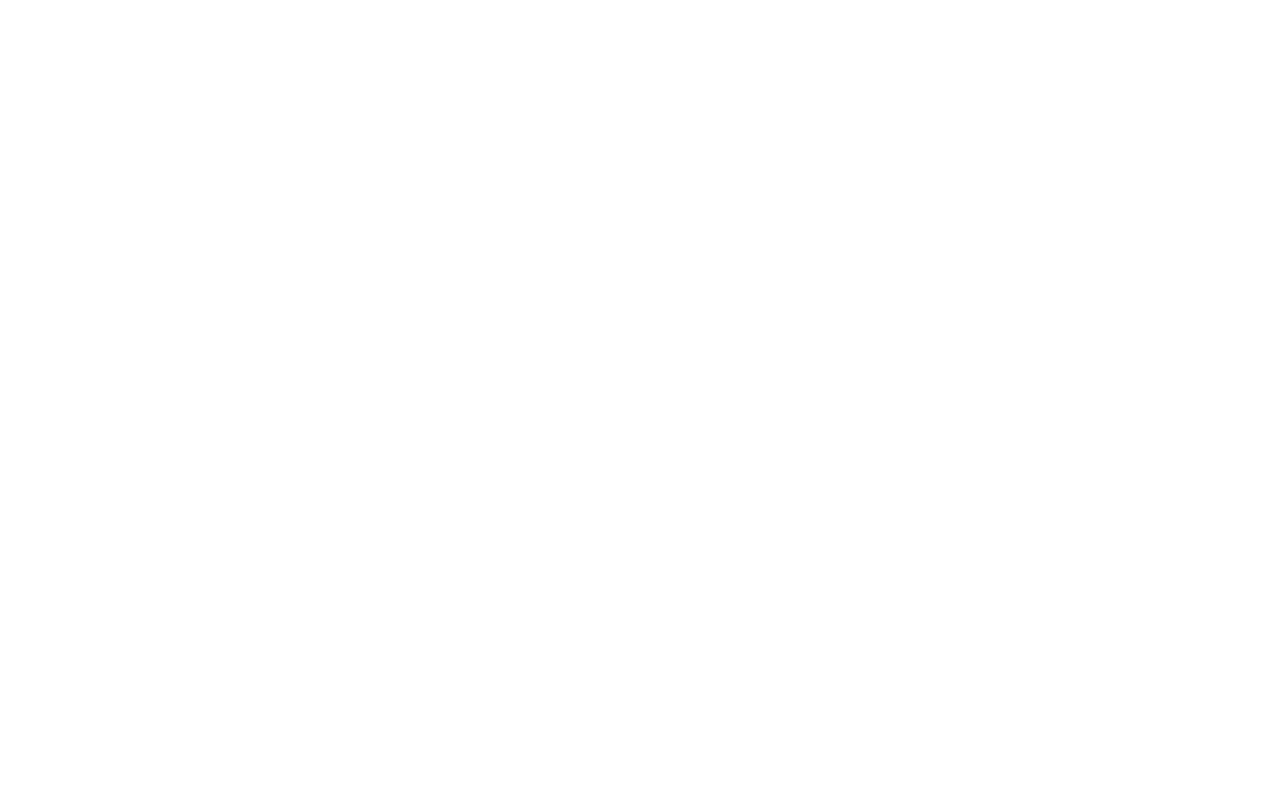
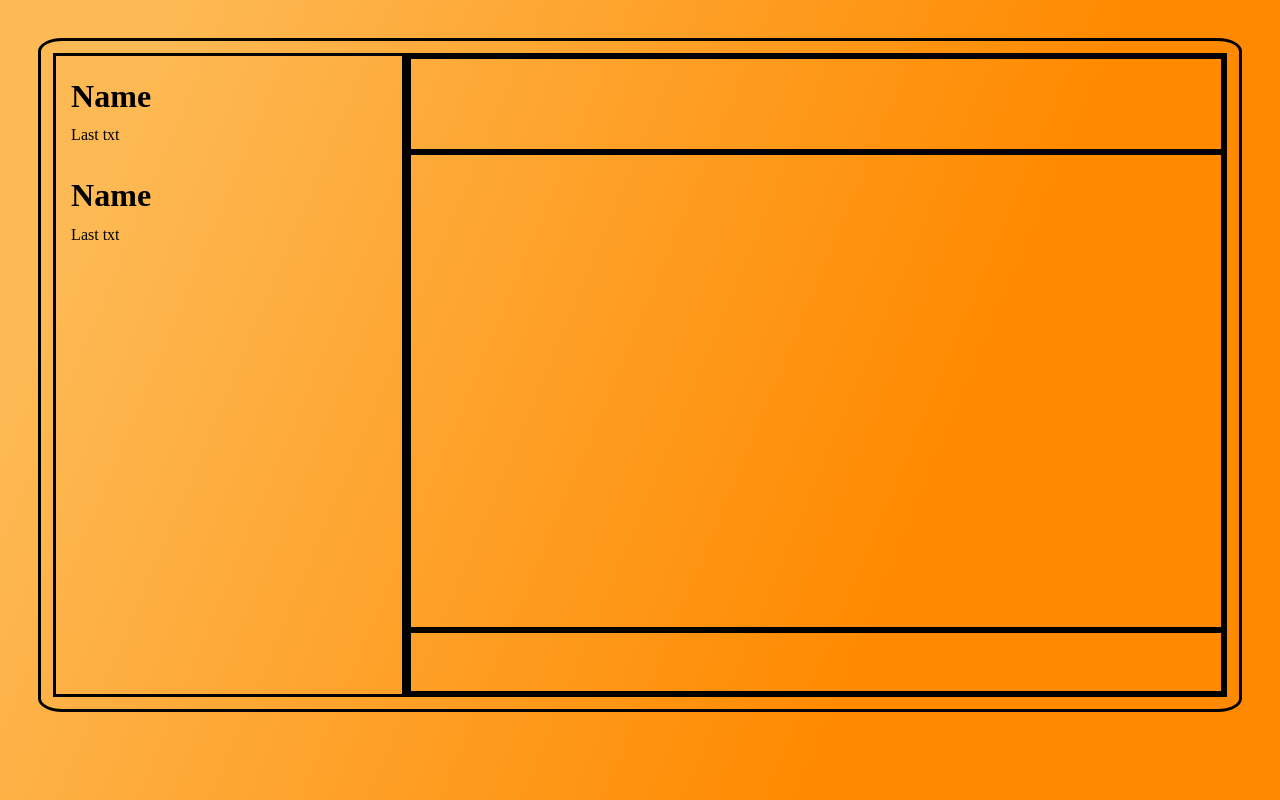
Before and after one commit to karthikeyandhanasekar/letchat, a React (Create React App) app: page /chatpage in a window 1280 px wide. Built offline with nearby package versions, Linux system fonts and the light colour scheme.

Commit message:
monday work

```diff
--- a/src/Components/ChatPage.jsx
+++ b/src/Components/ChatPage.jsx
@@ -2,7 +2,30 @@
 
 
 const ChatPage = () => {
-    return null
+    return (
+
+        <main className="chatsection">
+            <div className="chatbox">
+                <div className="contacts">
+                    <div className="client">
+                        <h1>Name</h1>
+                        <p>Last txt</p>
+                    </div>
+                    <div className="client">
+                        <h1>Name</h1>
+                        <p>Last txt</p>
+                    </div>
+                </div>
+                <div className="chatscreen">
+                    <div className="header"></div>
+                    <div className="chat"></div>
+                    <div className="chatinput"></div>
+                </div>
+
+            </div>
+        </main>
+
+    )
 }
 
 export default ChatPage
--- a/src/css/index.css
+++ b/src/css/index.css
@@ -43,8 +43,12 @@
     border-radius: 25%;
 }
 
+.chatsection, .loginsection {
+    background-image: linear-gradient(112.7deg, rgba(253, 185, 83, 1) 11.4%, rgba(255, 138, 0, 1) 70.2%);
+
+}
+
 .loginsection {
-    background-image: linear-gradient(112.7deg, rgba(253, 185, 83, 1) 11.4%, rgba(255, 138, 0, 1) 70.2%);
     display: flex;
     flex-wrap: wrap;
     justify-content: space-around;
@@ -112,3 +116,55 @@
     width: fit-content;
     transition: width 1s ease-in;
 }
+
+.chatsection {
+    height: 100vh;
+    padding: 2%;
+}
+
+.chatbox {
+    border: solid;
+    border-radius: 2%;
+    margin: 1%;
+    height: 90%;
+    display: flex;
+    padding: 1%
+}
+
+.contacts {
+    border: solid;
+    display: flex;
+    flex-direction: column;
+    padding: 1%;
+    width: 30%;
+    overflow-y: auto;
+}
+
+.chatscreen {
+    border: solid;
+    width: 70%;
+
+}
+
+.client {
+
+    padding: 1%;
+    margin-bottom: 5%;
+    cursor: pointer;
+    line-height: 1.6;
+}
+
+.header {
+    border: solid;
+    height: 15%;
+}
+
+.chat {
+    border: solid;
+    height: 75%;
+}
+
+.chatinput {
+    border: solid;
+    height: 10%;
+}
```
